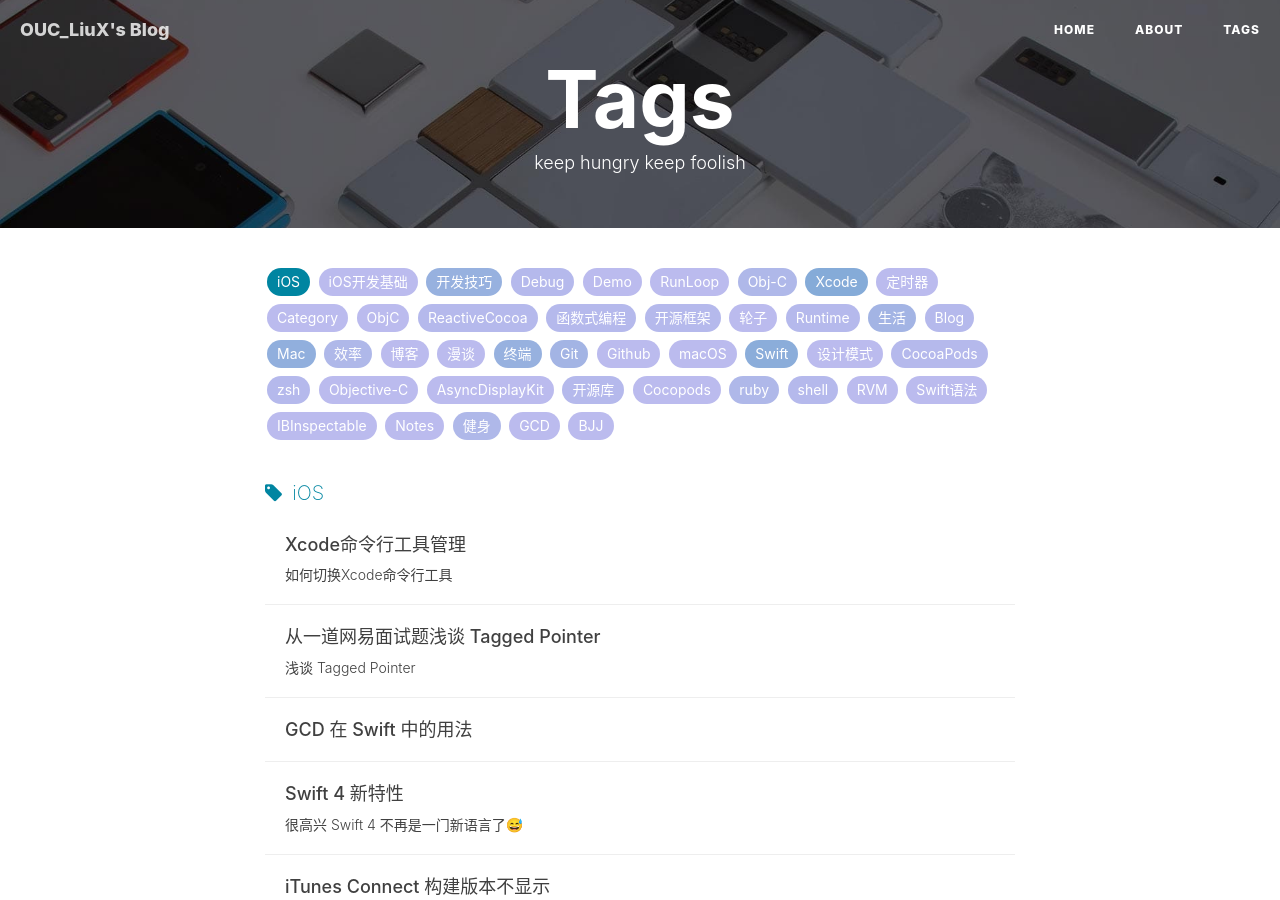
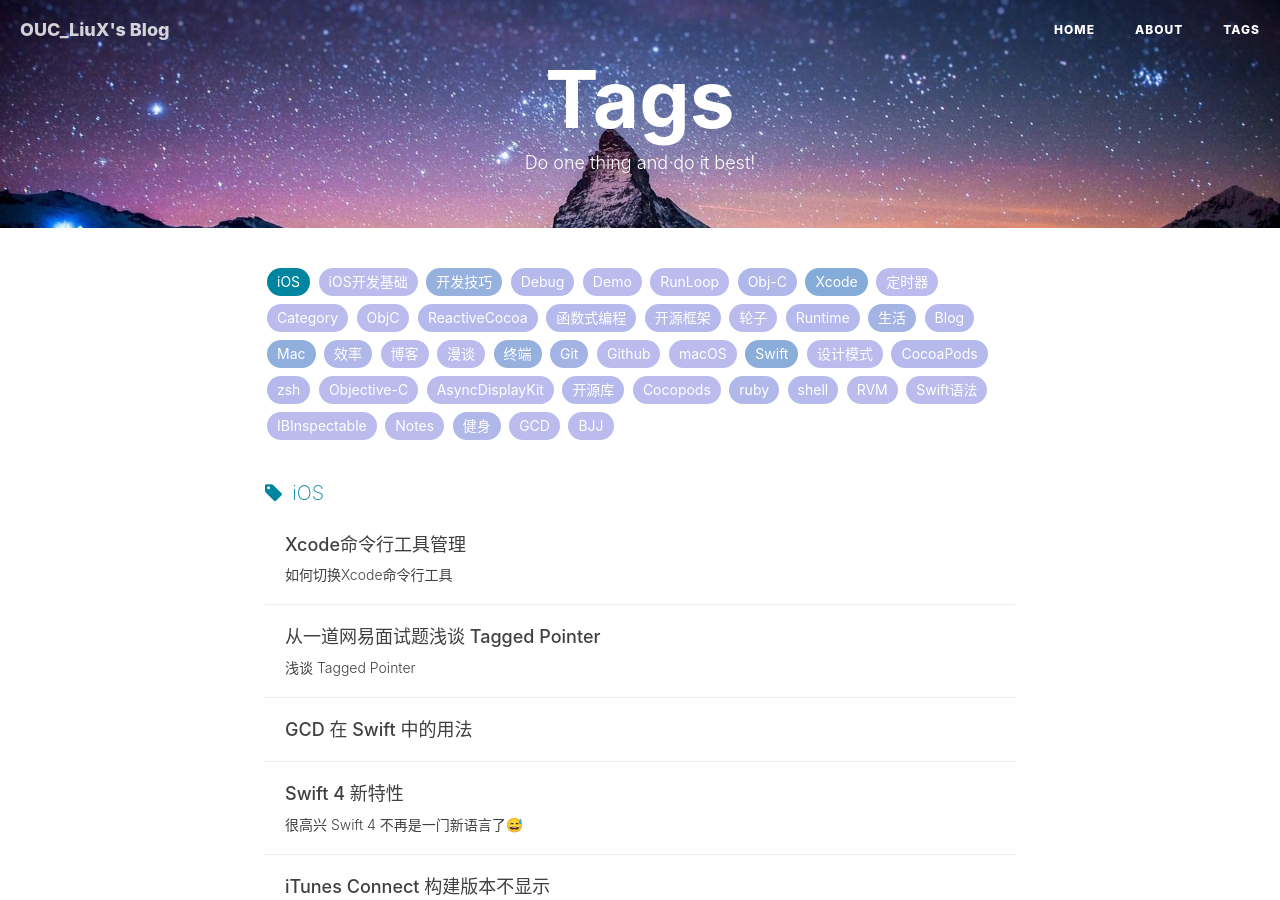
Before and after one commit to AilvenLiu/AilvenLiu.github.io, a Jekyll site: the page built from tags.html, in a window 1280 px wide and 900 px high. Built offline with Jekyll 4.4.1, drawn with Linux system fonts in a browser that asks for light colours; nearby versions of some CDN libraries; comment, search, counter and statistics services are not loaded.

Commit message:
commit_01

```diff
--- a/_config.yml
+++ b/_config.yml
@@ -5,13 +5,13 @@ header-img: img/wallpic02.jpg
 email: liuxiang@stu.ouc.edu.cn
 description: "Templete is from https://qiubaiying.github.io/"
 keyword: "OUC_LiuX, Personal Blob, Technology, Searching, Life, Machine Learning, ..."
-url: "http://oucliuxiang.github.io"          # your host, for absolute URL
+url: "http://OUCliuxiang.github.io"          # your host, for absolute URL
 baseurl: ""      # for example, '/blog' if your blog hosted on 'host/blog'
 github_repo: "https://github.com/OUCliuxiang/OUCliuxiang.github.io.git" # you code repository
 
 # Sidebar settings
 sidebar: true                           # whether or not using Sidebar.
-sidebar-about-description: "Goals determine what you going to be!"
+sidebar-about-description: "From MIGIC ( Machine Intelligence Group in Innovative Center), Ocean University of China"
 sidebar-avatar: /img/OUC_LiuX.png      # use absolute URL, seeing it's used in both `/` and `/about/`
 
 
--- a/tags.html
+++ b/tags.html
@@ -1,8 +1,8 @@
 ---
 title: Tags
 layout: default
-description: keep hungry keep foolish
-header-img: "img/tag-bg.jpg"
+description: Do one thing and do it best!
+header-img: "img/wallpic02.jpg"
 ---
 
 <!-- Page Header -->
```
